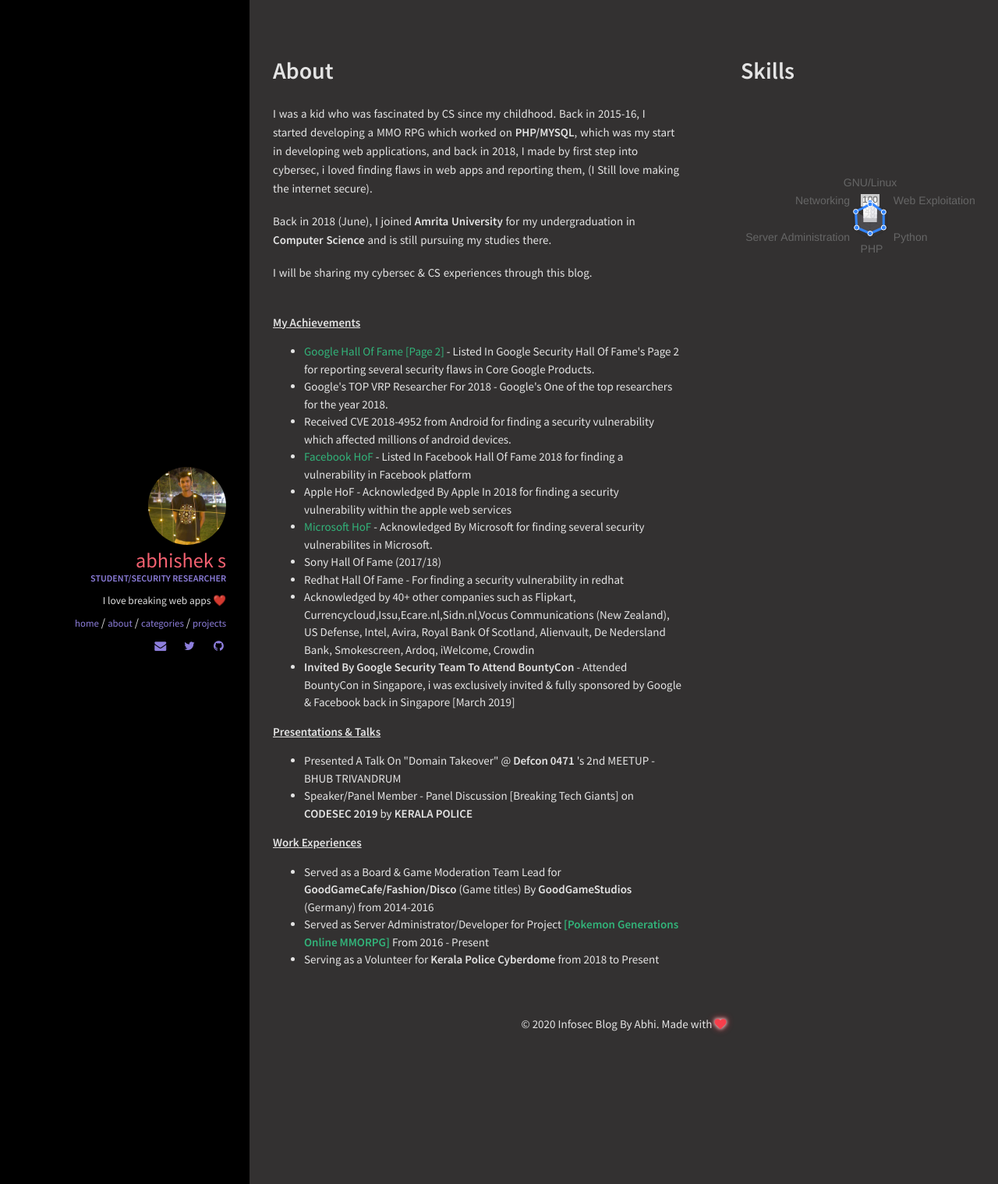
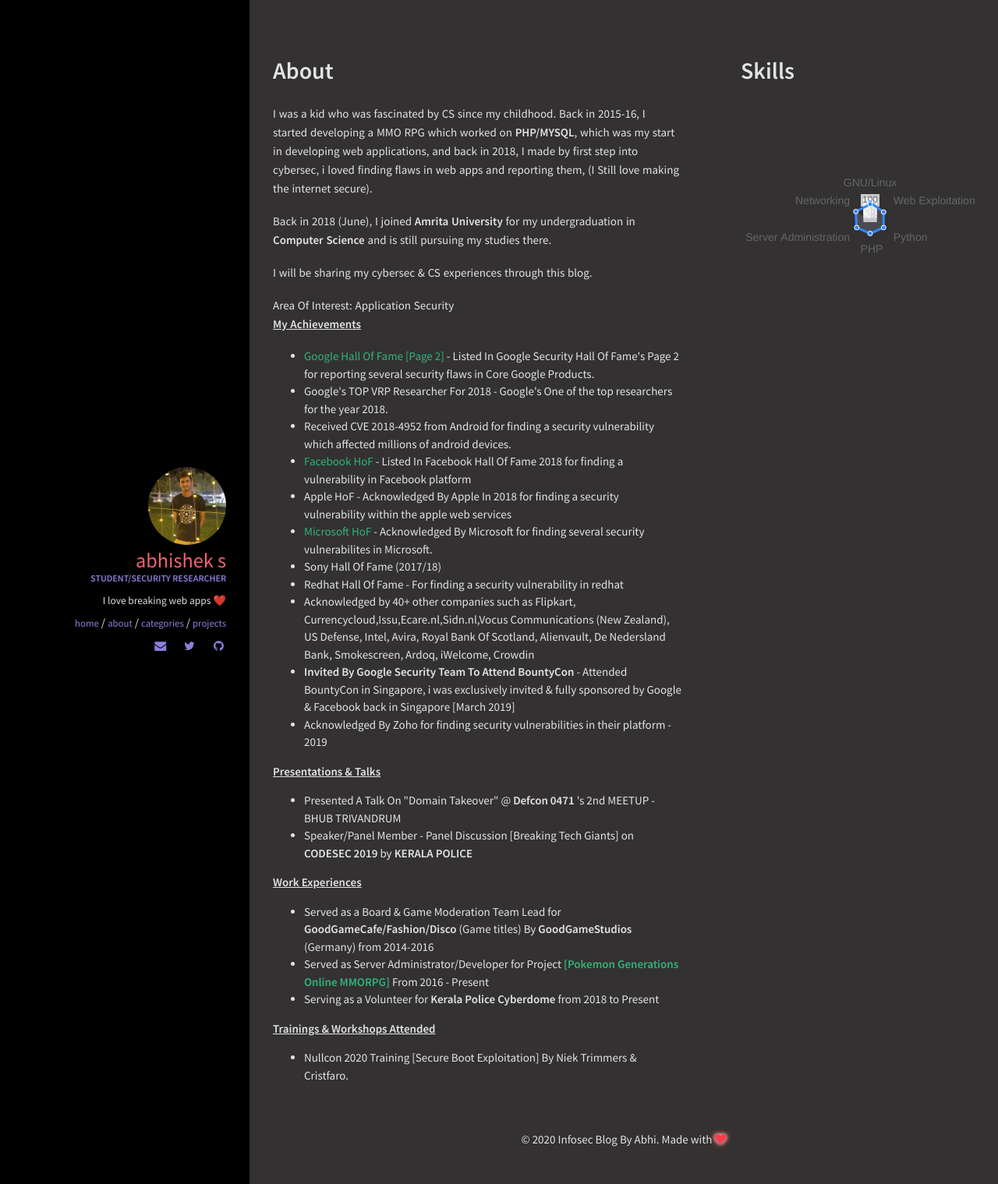
Before and after one commit to abhiabhi2306/abhiabhi2306.github.io, a Jekyll site: the page built from about.html, in a window 1280 px wide. Shown: the whole page at 78% size. Built offline with Jekyll 4.4.1, drawn with Linux system fonts in a browser that asks for light colours; nearby versions of some CDN libraries.

Commit message:
Update about.html

```diff
--- a/_includes/sections/about.html
+++ b/_includes/sections/about.html
@@ -6,6 +6,8 @@
        <p>Back in 2018 (June), I joined <b>Amrita University</b> for my undergraduation in <b>Computer Science</b> and is still pursuing my studies there. </p>
 
    <p>I will be sharing my cybersec & CS experiences through this blog.</p>
+
+   <p>Area Of Interest: Application Security
 
    </br>
 <b><u> My Achievements </b></u>
@@ -20,7 +22,7 @@
    <li> Redhat Hall Of Fame - For finding a security vulnerability in redhat </li>
    <li> Acknowledged by 40+ other companies such as Flipkart, Currencycloud,Issu,Ecare.nl,Sidn.nl,Vocus Communications (New Zealand), US Defense, Intel, Avira, Royal Bank Of Scotland, Alienvault, De Nedersland Bank, Smokescreen, Ardoq, iWelcome, Crowdin </li>
    <li> <b> Invited By Google Security Team To Attend BountyCon </b> - Attended BountyCon in Singapore, i was exclusively invited & fully sponsored by Google & Facebook back in Singapore [March 2019] </li>
-
+<li> Acknowledged By Zoho for finding security vulnerabilities in their platform - 2019 </li>
 </ul>
 
 <b><u>Presentations & Talks</b></u>
@@ -36,4 +38,13 @@
    <li>  Serving as a Volunteer for <b> Kerala Police Cyberdome </b> from 2018 to Present </li>
 </ul>
 
+
+
+<b><u>Trainings & Workshops Attended</b></u>
+<ul>
+   <li>Nullcon 2020 Training [Secure Boot Exploitation] By Niek Trimmers & Cristfaro.</li>
+</ul>
+
+
+
 </div>
```
